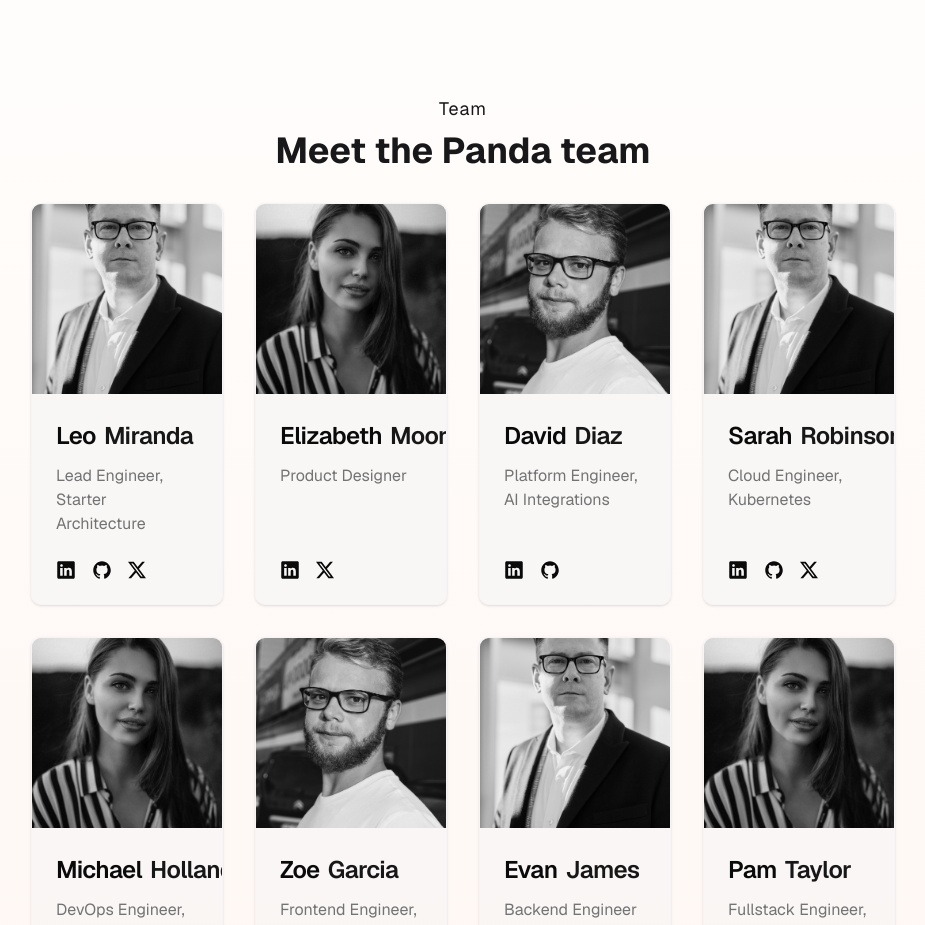
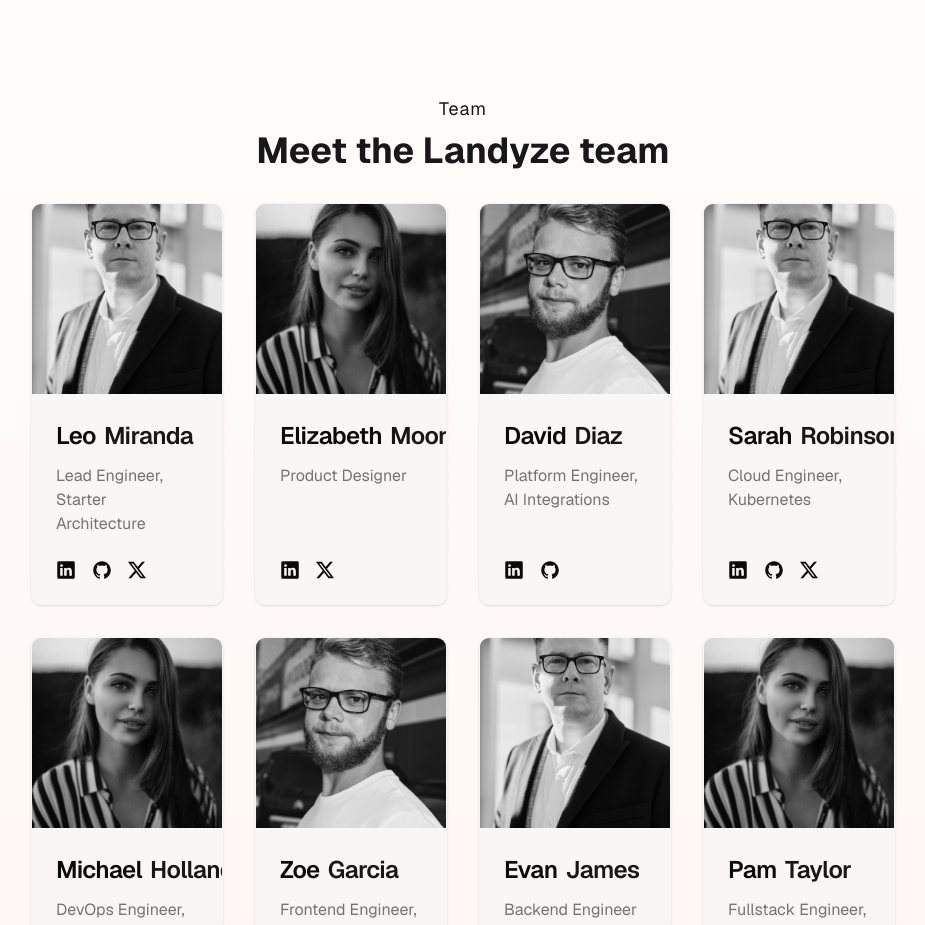
Before and after one commit to chiragbidx/layout-fox-xmh, a Next.js app: page / in a window 1280 px wide. Shown: the part 5320-6245 px from the top of the page, without its empty margins (177-1102 px from the left). Built offline with nearby package versions, Linux system fonts and the light colour scheme.

Commit message:
Update Team Section for Landyze brand

```diff
--- a/components/home/LayoutTeamSection.tsx
+++ b/components/home/LayoutTeamSection.tsx
@@ -175,7 +175,7 @@
         </h2>
 
         <h2 className="text-3xl md:text-4xl text-center font-bold">
-          Meet the Panda team
+          Meet the Landyze team
         </h2>
       </div>
 
```
